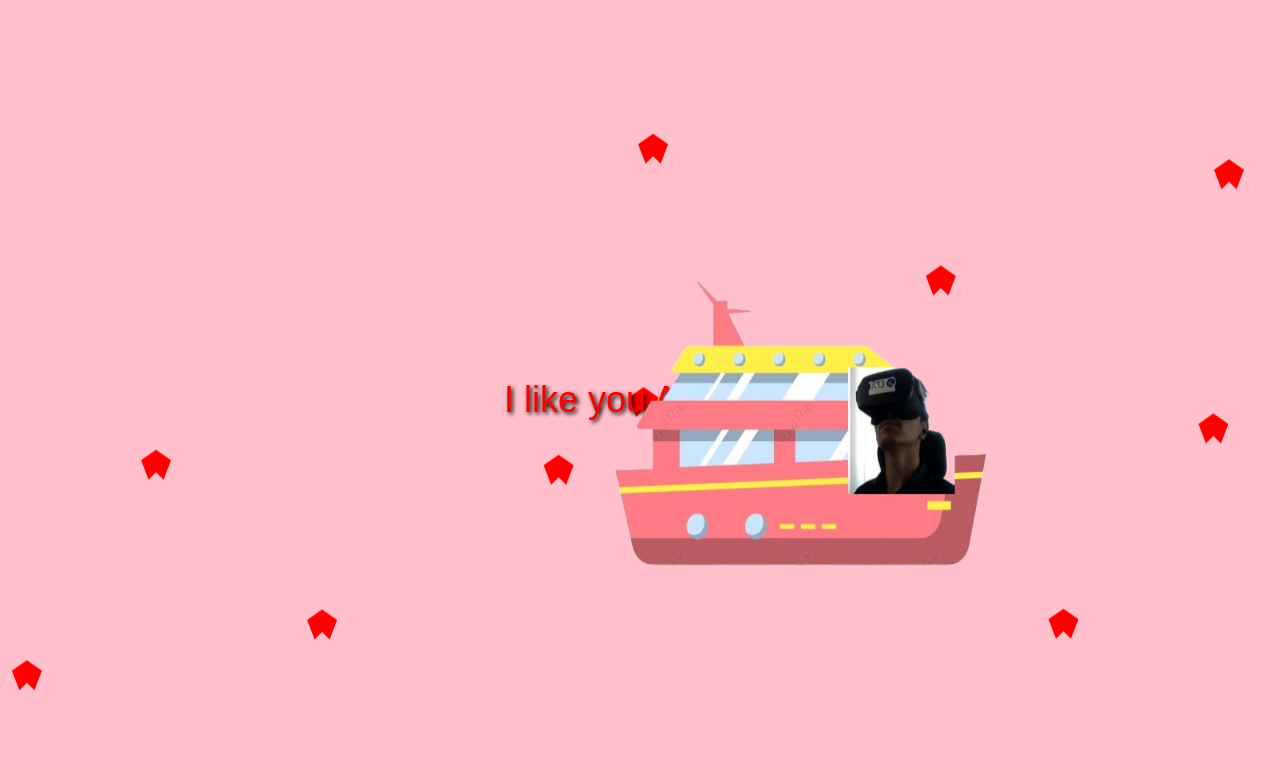
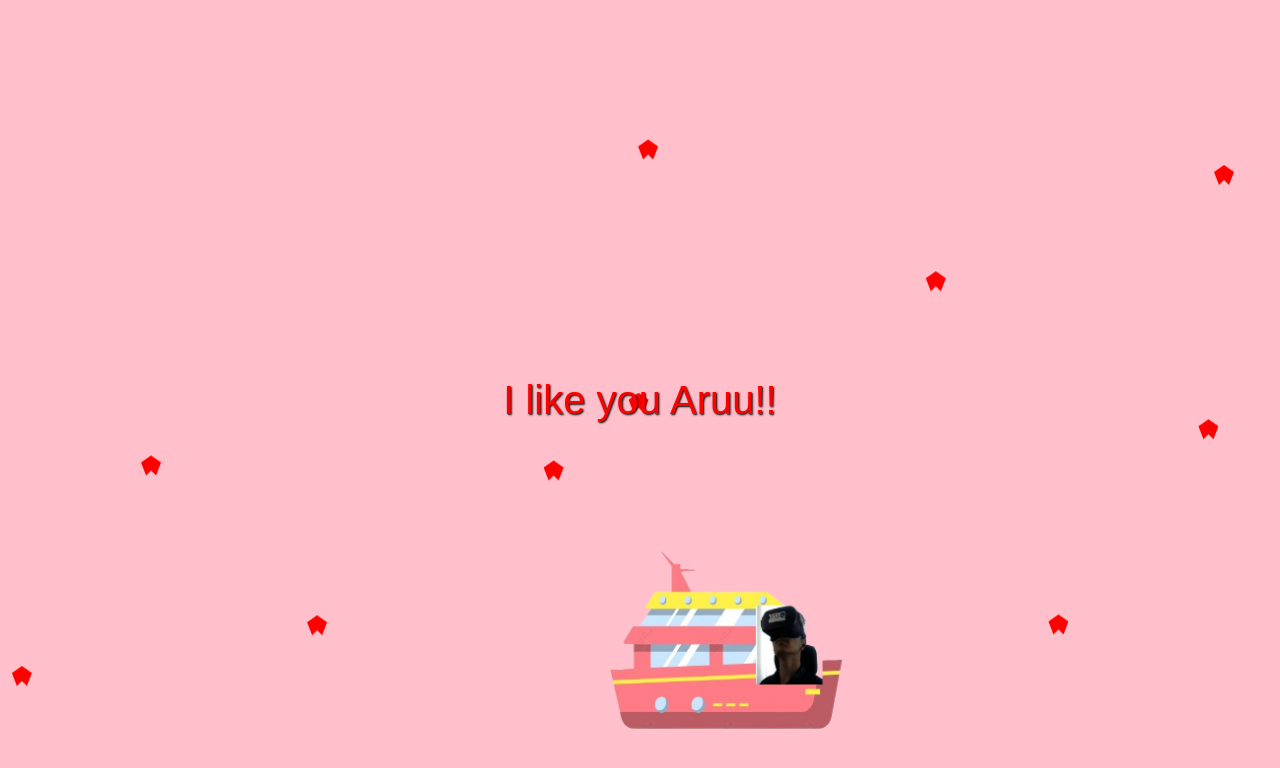
Before and after one commit to RA457964/RA457964.github.io, a plain HTML site: page index.html in a window 1280 px wide. Drawn offline with Linux system fonts and the light colour scheme.

Commit message:
Update index.html

```diff
--- a/index.html
+++ b/index.html
@@ -17,25 +17,25 @@
             top: 50%;
             left: 50%;
             transform: translate(-50%, -50%);
-            font-size: 36px;
+            font-size: 40px;
             color: #FF0000;
             font-family: 'Cursive', sans-serif;
-            text-shadow: 2px 2px 4px #000000;
+            text-shadow: 1px 1px 2px #000000;
             z-index: 1;
         }
 
         #jumpingImage {
             position: absolute;
-            width: 400px;
-            height: 400px;
+            width: 250px;
+            height: 250px;
             z-index: 2;
             animation: bounce 2s ease-in-out infinite;
         }
 
         .heart {
             position: absolute;
-            width: 30px;
-            height: 30px;
+            width: 20px;
+            height: 20px;
             background-color: #FF0000;
             clip-path: polygon(50% 0%, 100% 35%, 75% 100%, 50% 75%, 25% 100%, 0% 35%);
             animation: bounce 3s ease-in-out infinite;
@@ -46,24 +46,24 @@
                 transform: translateY(0);
             }
             40% {
-                transform: translateY(-30px);
+                transform: translateY(-15px);
             }
             60% {
-                transform: translateY(-15px);
+                transform: translateY(-7.5px);
             }
         }
     </style>
 </head>
 <body>
 
-<div id="backgroundText">I like you ARUU!!</div>
+<div id="backgroundText">I like you Aruu!!</div>
 
 <img src="image.png" alt="Jumping Image" id="jumpingImage">
 
 <div id="hearts-container"></div>
 
 <audio autoplay loop>
-    <source src="your_audio_file.mp3" type="audio/mp3">
+    <source src="audio.mp3" type="audio/mp3">
     Your browser does not support the audio tag.
 </audio>
 
```
